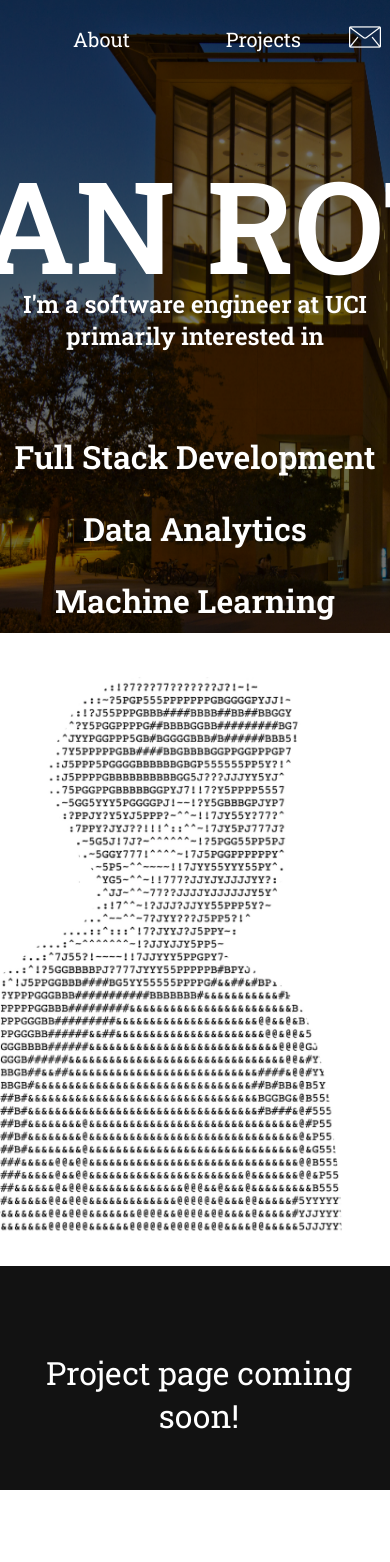
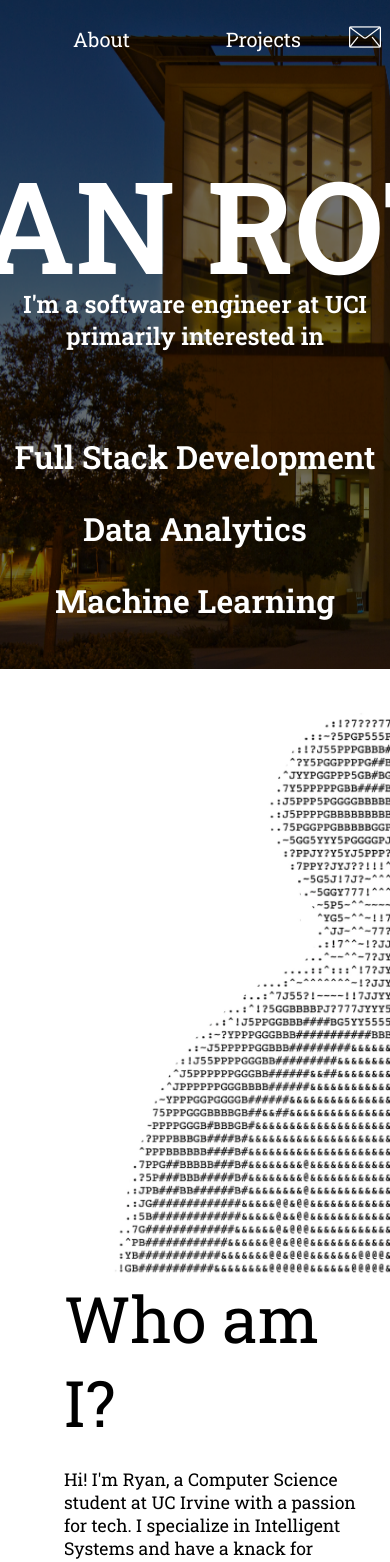
Before and after one commit to RyanRoth360/ryanroth, a React (Create React App) app: page / in a window 390 px wide. Shown: the top 1562 px of the page. Built offline with nearby package versions, Linux system fonts and the light colour scheme.

Commit message:
Fixed height issues

```diff
--- a/src/styles/AboutMe.css
+++ b/src/styles/AboutMe.css
@@ -2,16 +2,22 @@
 .about {
     /* margin-top: 10rem; */
     display: flex;
+    /* flex-direction: column; */
     /* align-items: center; */
     min-height: 30rem;
     justify-content: center;
     width: 100%;
-    height: 75vh;
+    /* height: 50%; */
     background-color: white;
     margin-bottom: 5rem;
     z-index: 100;
 }
 
+@media (max-width: 900px) {
+    .about {
+        flex-direction: column;
+    }
+}
 
 
 .about-title-text {
@@ -40,7 +46,7 @@
 
 .headshot-container {
     /* width: 30%; */
-    height: 90%;
+    height: 36rem;
    /* flex: 1; */
    /* width: 50rem; */
    /* height: 50rem; */
@@ -67,6 +73,7 @@
         display: flex;
         width: 100%;
         /* align-items: center; */
+    margin-bottom: 3rem;
 }
 
 
@@ -94,17 +101,9 @@
 }
 
 
-.anteater {
-    /* position: absolute; */
-    /* Position the anteater image absolutely */
-    bottom: 0;
-    /* Stick it to the bottom */
-    left: 0;
-    /* Stick it to the left */
-    width: 20rem;
-    height: auto;
+.bottom-buffer {
+    margin-bottom: 3rem;
 }
-
 /* .bottom-about-text {
     font-size: 1.5rem;
     padding: 0;
--- a/src/styles/TypingText.css
+++ b/src/styles/TypingText.css
@@ -13,7 +13,7 @@
     background-image: url('../assets/scilibdark.png');
     background-size: cover;
     width: 100%;
-    height: 75vh;
+    /* height: 75%; */
     /* padding-bottom: 5rem; */
 }
 
```
